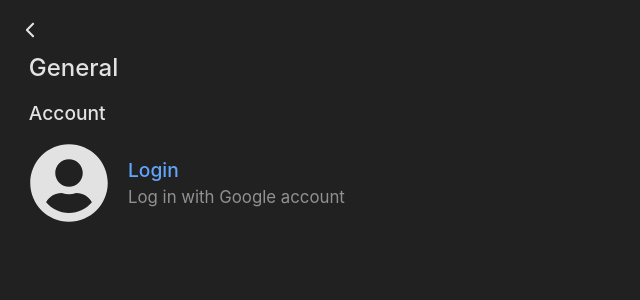
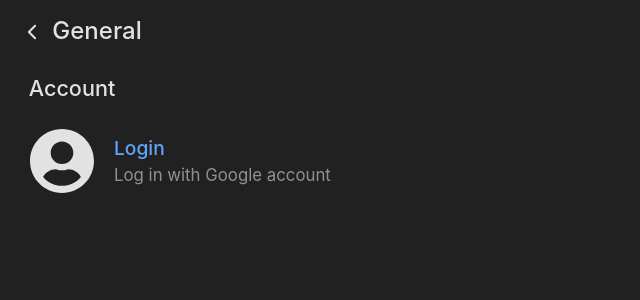
Before and after one commit to sorata000x/Memento, a React (Vite) app: page / in a window 1280 px wide. Both pictures are taken after a click on the icon 1203 px from the left and 771 px from the top of the page. Shown: the top 300 px of the page, without its empty margins (0-640 px from the left). Built offline with nearby package versions, Linux system fonts and the light colour scheme; no server answers.

Commit message:
Improve setting page interface

```diff
--- a/src/pages/MainPage.tsx
+++ b/src/pages/MainPage.tsx
@@ -212,7 +212,6 @@
     const id = uuid();
     const created_at = new Date().toISOString();
     const embedding = await generateEmbedding(content);
-    console.log(`knoeledaslpdlapsldpalpd: ${JSON.stringify(knowledge_base)}`)
     setResponses((prev) => [
       ...prev,
       {
--- a/src/pages/SettingPage.tsx
+++ b/src/pages/SettingPage.tsx
@@ -54,30 +54,30 @@
     const navigate = useNavigate();
 
     return <div className="h-[100vh] w-full bg-[#212121] pt-3">
-        <div className='flex item-start justify-between mx-3'>
-            <IoIosArrowBack className='m-1 mb-0 cursor-pointer' onClick={() => navigate("/")} size={22}/>
+        <div className='flex items-start mx-3'>
+            <IoIosArrowBack className='m-[0.33rem] mr-2 cursor-pointer' onClick={() => navigate("/")} size={22}/>
+            <h1 className="text-xl font-medium pb-3">General</h1>
         </div>
         <div className="px-6 py-2">
-            <h1 className="text-xl font-medium pb-3">General</h1>
-            <h2 className="text-md font-medium pb-2">Account</h2>
+            <h2 className="text-lg font-medium pb-2">Account</h2>
             {user ? <div className="flex flex-col">
                 <div className="flex items-center">
                     <img className="rounded-full" src={user.user_metadata.avatar_url} width={80} height={80}/>
-                    <div className="flex flex-col p-4">
-                        <h3 className="text-md font-medium cursor-pointer">{user.user_metadata.full_name}</h3>
+                    <div className="flex flex-col p-4 pr-0">
+                        <h3 className="text-base font-medium cursor-pointer">{user.user_metadata.full_name}</h3>
                         <p className="text-sm text-[#919191]">{user.email}</p>
                     </div>
                 </div>
                 <p
-                className="text-blue-400 cursor-pointer text-md p-1"
+                className="text-blue-400 cursor-pointer text-base p-1"
                 onClick={handleLogout}
                 >Logout</p>
             </div> : <div className="flex items-center">
-                <FaUserCircle size={80} />
-                <div className="flex flex-col p-4">
+                <FaUserCircle size={66} />
+                <div className="flex flex-col p-4 pr-0">
                     <h3
                         onClick={handleOpenOnboarding}
-                        className="text-md font-medium text-blue-400 cursor-pointer">Login</h3>
+                        className="text-base font-medium text-blue-400 cursor-pointer">Login</h3>
                     <p className="text-sm text-[#919191]">Log in with Google account</p>
                 </div>
             </div>}
```
